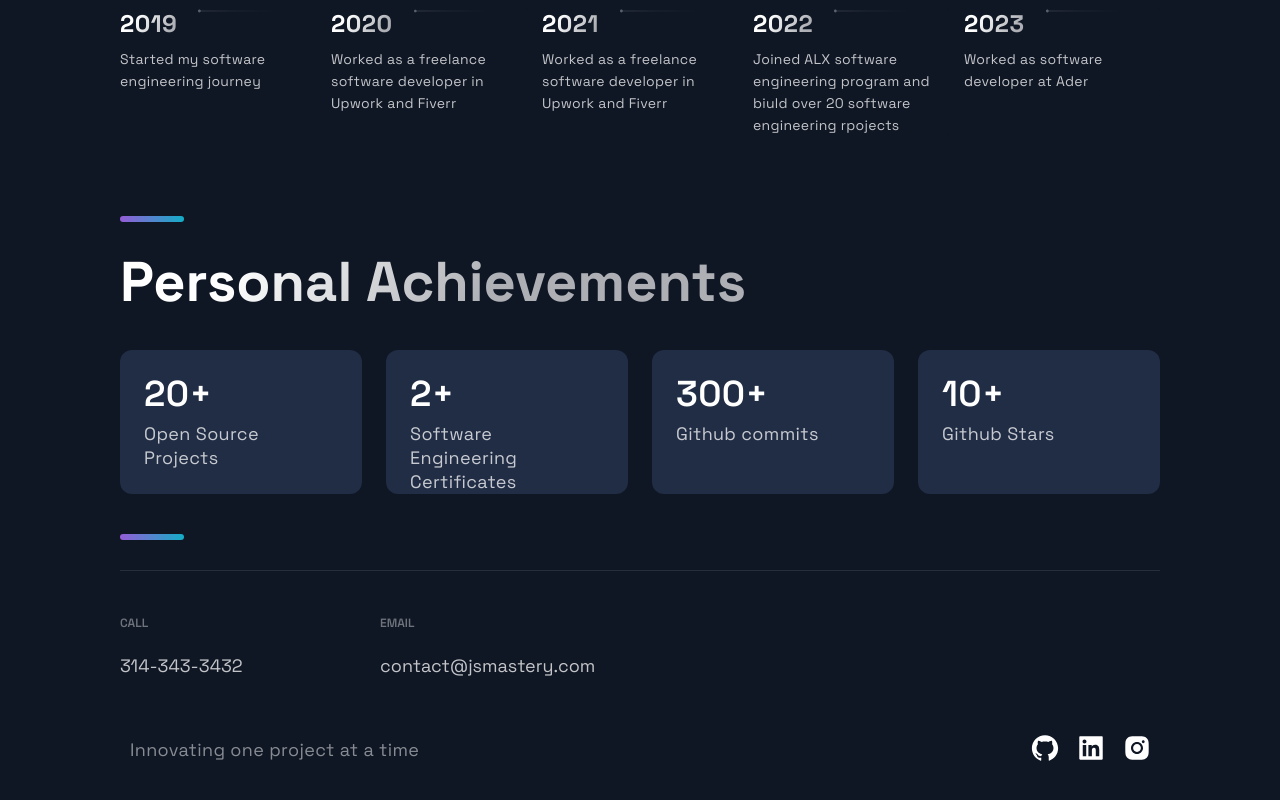
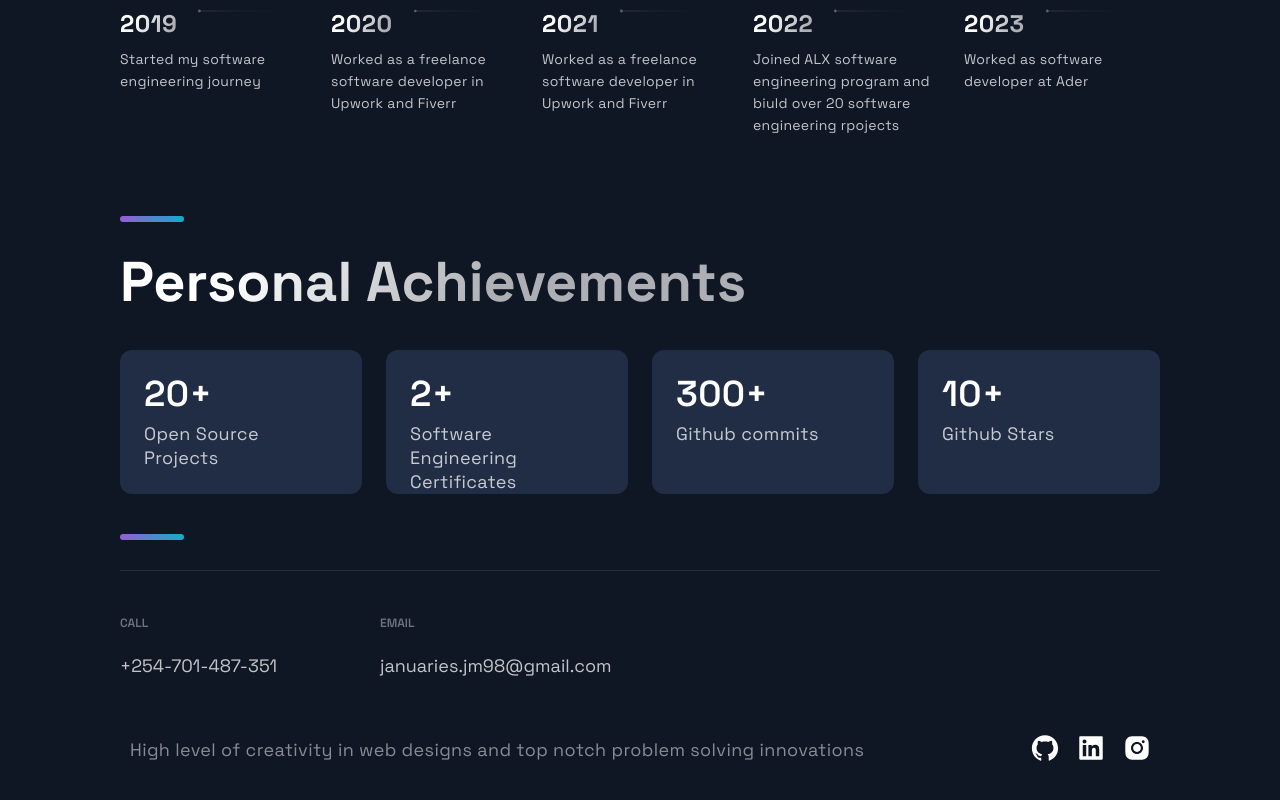
Before and after one commit to Januariesjm/Januariesjm, a Next.js app: page / in a window 1280 px wide. Shown: the part 3000-3800 px from the top of the page. Built offline with nearby package versions, Linux system fonts and the light colour scheme.

Commit message:
footer edits

```diff
--- a/src/components/Footer/Footer.js
+++ b/src/components/Footer/Footer.js
@@ -10,24 +10,24 @@ const Footer = () => {
       <LinkList>
         <LinkColumn>
           <LinkTitle>Call</LinkTitle>
-          <LinkItem href="tel:314-343-3432">314-343-3432</LinkItem>
+          <LinkItem href="tel:+254-701-487-351">+254-701-487-351</LinkItem>
         </LinkColumn>
         <LinkColumn>
           <LinkTitle>Email</LinkTitle>
-          <LinkItem href="mailto:contact@jsmastery.com">
-            contact@jsmastery.com
+          <LinkItem href="mailto:januaries.jm98@gmail.com">
+          januaries.jm98@gmail.com
           </LinkItem>
         </LinkColumn>
       </LinkList>
       <SocialIconsContainer>
         <CompanyContainer>
-          <Slogan>Innovating one project at a time</Slogan>
+          <Slogan>High level of creativity in web designs and top notch problem solving innovations</Slogan>
         </CompanyContainer>
         <SocialContainer>
-          <SocialIcons href="https://google.com">
+          <SocialIcons href="https://github.com/Januariesjm">
             <AiFillGithub size="3rem" />
           </SocialIcons>
-          <SocialIcons href="https://google.com">
+          <SocialIcons href="https://www.linkedin.com/in/januaries-mawioo-059423168/">
             <AiFillLinkedin size="3rem" />
           </SocialIcons>
           <SocialIcons href="https://google.com">
```
